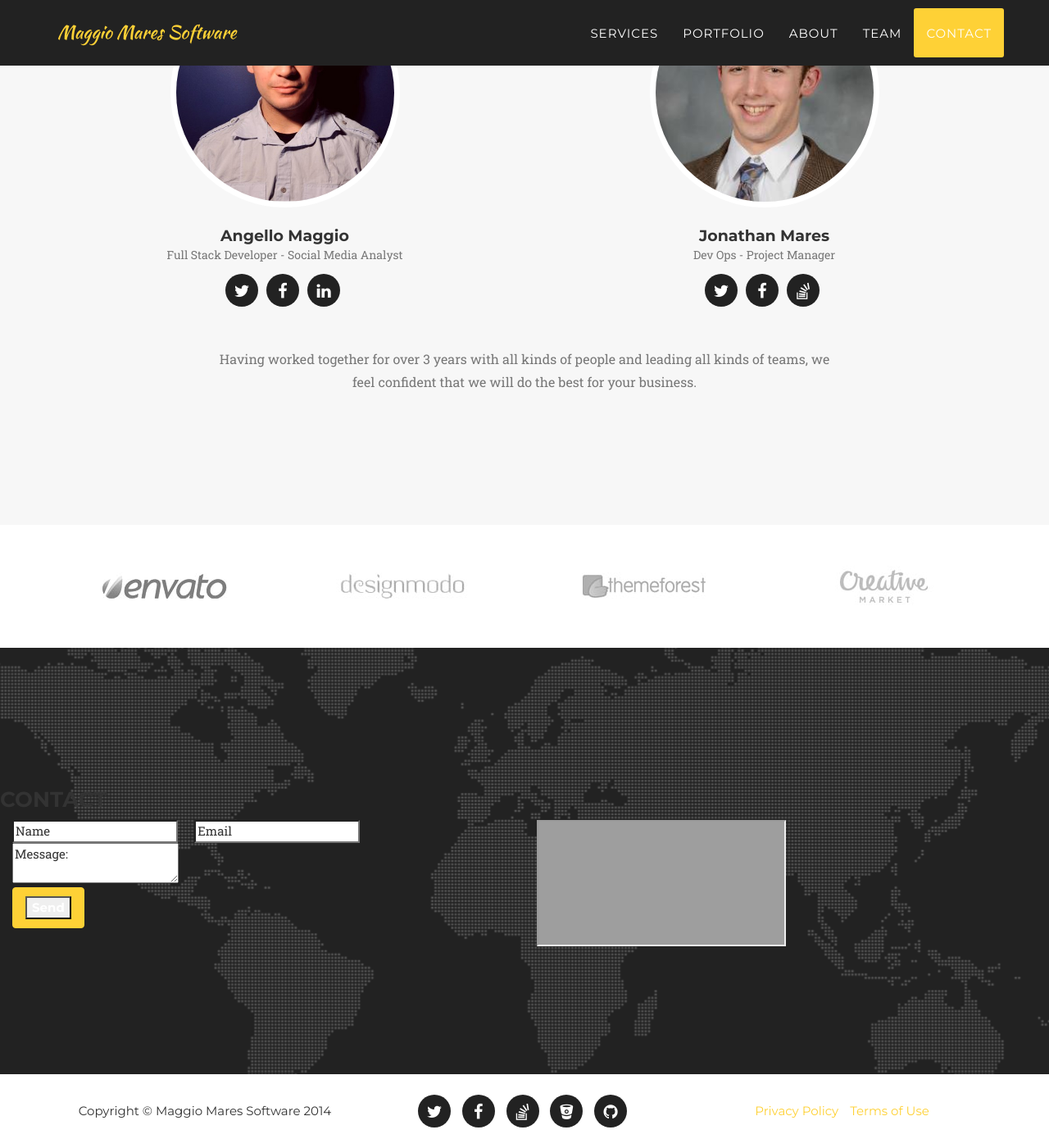
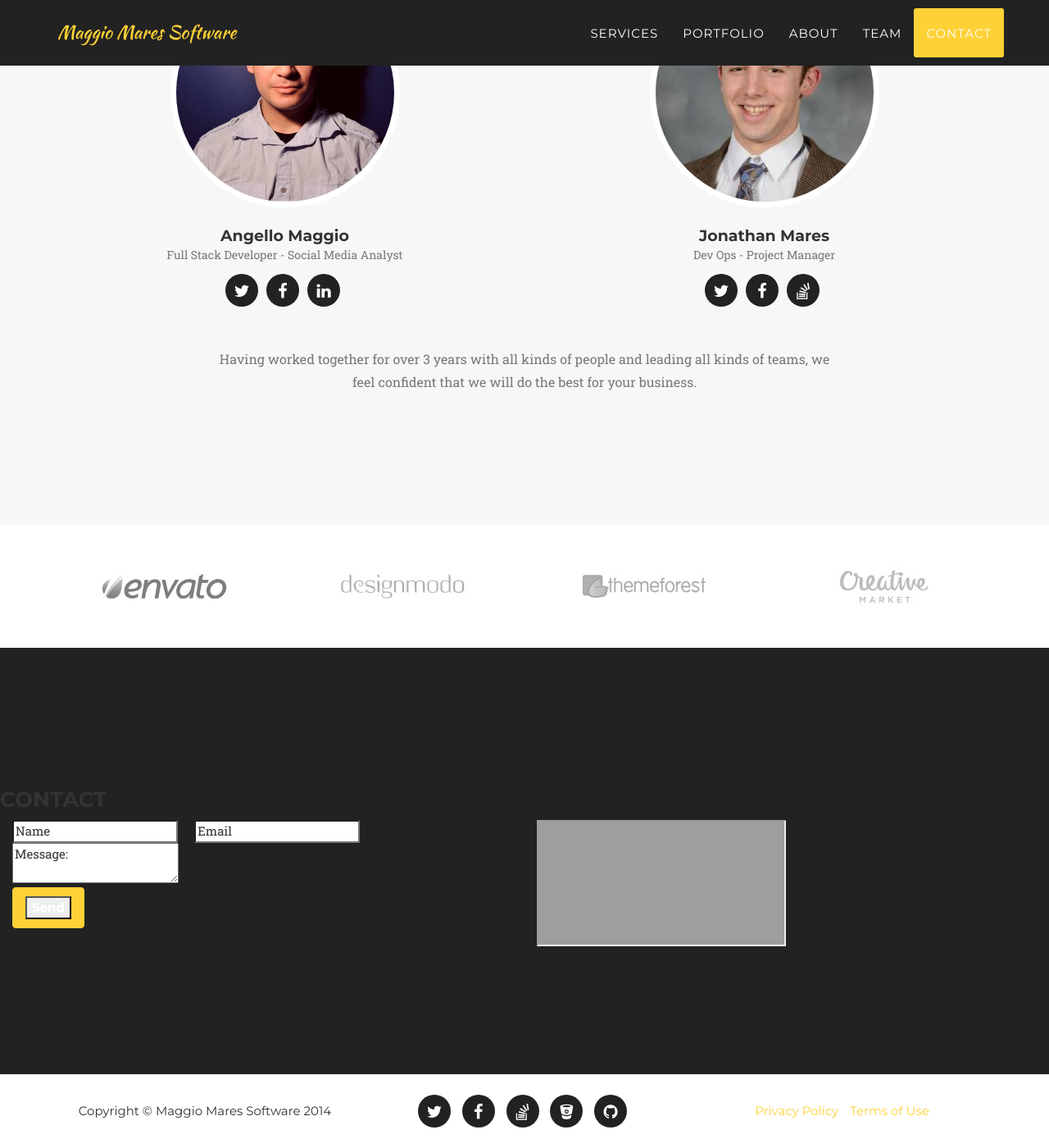
Before and after one commit to maggiomaressoftware/maggiomaressoftware.github.io, a Jekyll site: the page built from index.html, in a window 1280 px wide and 1400 px high, scrolled down 4783 px. Shown: the whole window at 82% size. Built offline with Jekyll 4.4.1, drawn with Linux system fonts in a browser that asks for light colours; some web fonts are replaced; grey boxes are pictures that could not be loaded.

Commit message:
working on contact

```diff
--- a/_includes/css/agency.css
+++ b/_includes/css/agency.css
@@ -655,7 +655,7 @@ aside.clients img {
 
 section#contact {
     background-color: #222;
-    background-image: url(../img/map-image.png);
+
     background-position: center;
     background-repeat: no-repeat;
 }
```
